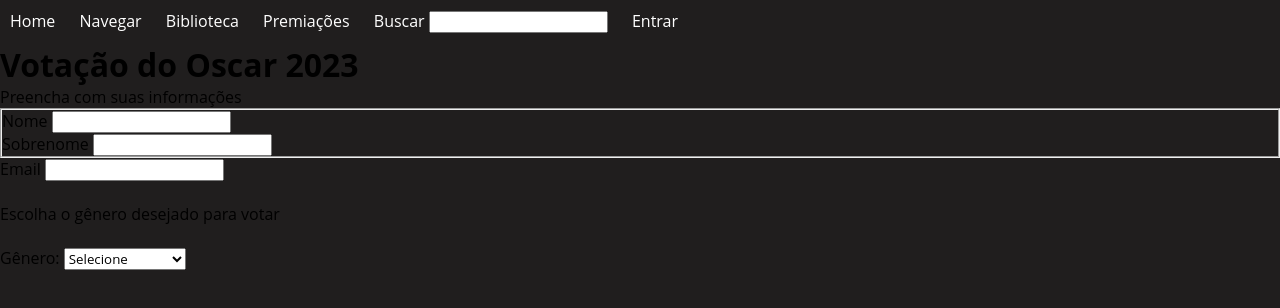
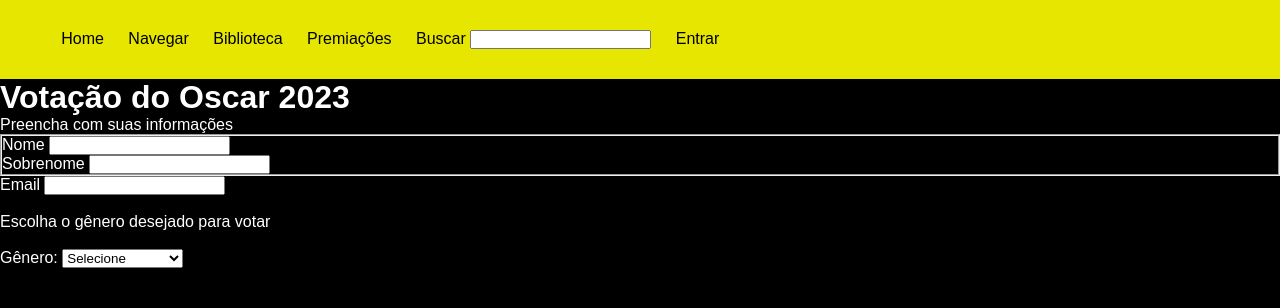
Before and after one commit to Drezin019/GAALK, a plain HTML site: page docs/awards.html in a window 1280 px wide. Drawn offline with Linux system fonts and the light colour scheme.

Commit message:
Update style.css

```diff
--- a/docs/style.css
+++ b/docs/style.css
@@ -2,11 +2,16 @@
     margin: 0 auto;
     padding: 0;
     box-sizing: border-box;
-    font-family: 'Open Sans', sans-serif;
+    font-family: sans-serif
 }
 
 body{
-    background-color: rgb(32, 30, 30)
+    background-color: black
+}
+
+header{
+    background-color: rgba(255, 255, 0, 0.9);
+    padding: 20px 4%;
 }
 
 #menu ul{
@@ -15,19 +20,27 @@
 }
 
 #menu ul li{
-    color: white;
+    color: black;
     display: inline-block;
     padding: 10px;
 }
 
 #menu ul li a{
-    color: white;
+    color: black;
     text-decoration: none;
     display: inline-block;
 }
 
 #menu ul li a:hover{
-    color: peru;
+    color: white
+}
+
+p{
+    color: white;
+}
+
+h1{
+    color: white;
 }
 
 h2{
@@ -37,3 +50,7 @@
 section header h2{
     text-align: center;
 }
+
+label{
+    color: white;
+}
```
